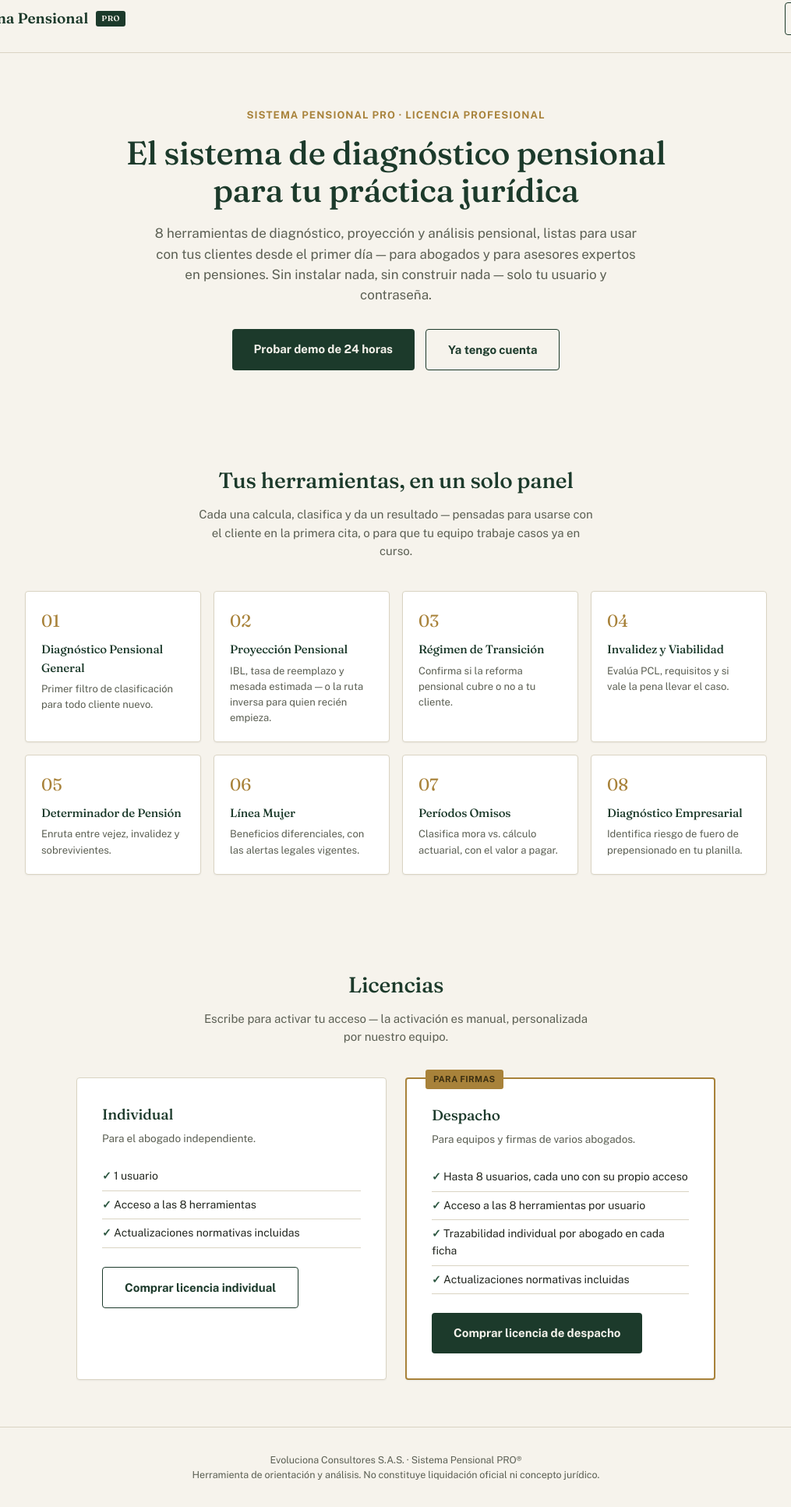
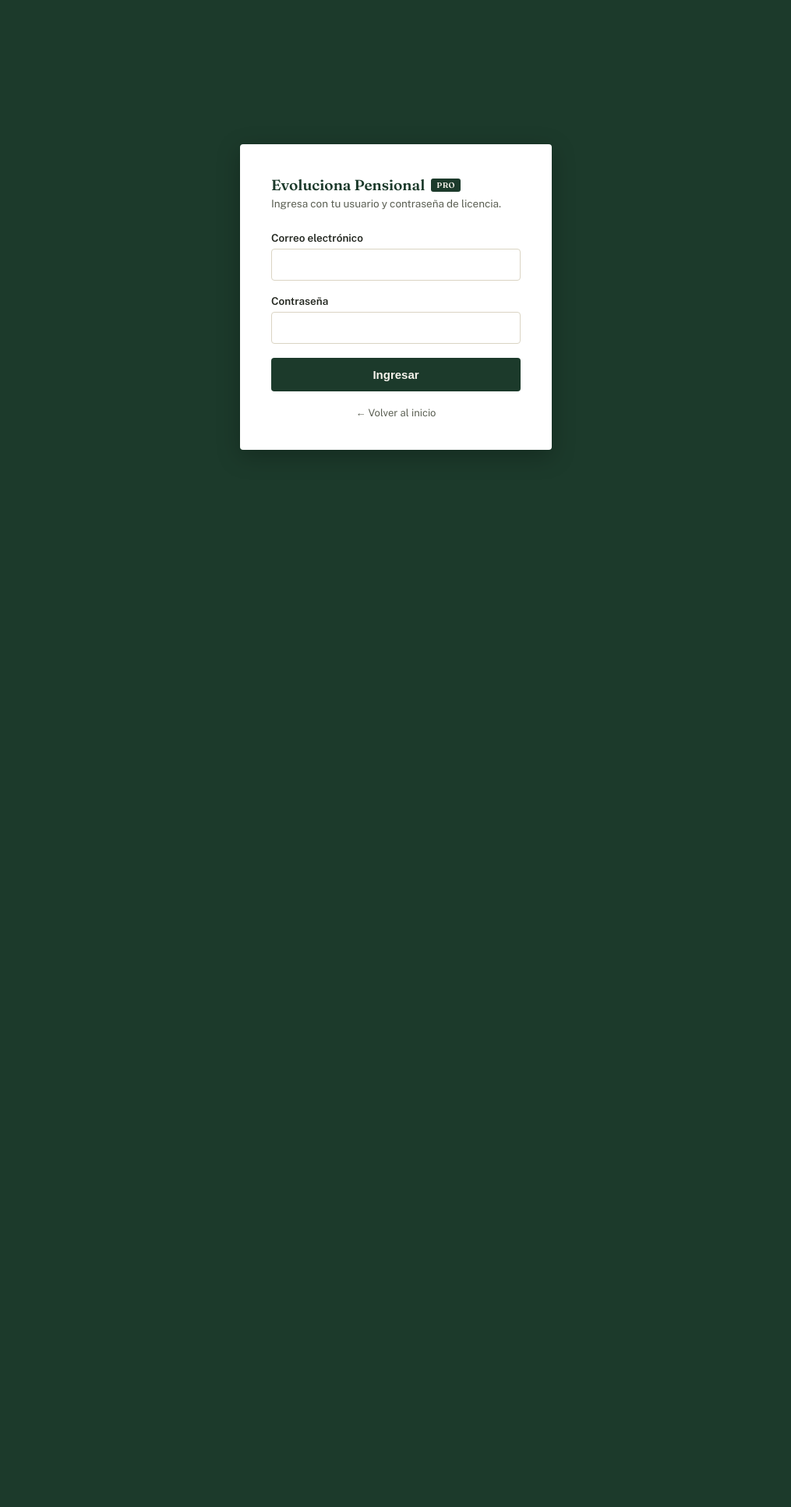
Before and after one commit to evolucionaconsultoressas/Evoluciona-Pensional-Pro, a plain HTML site: page index.html in a window 1280 px wide. Shown: the part 19-1952 px from the top of the page at 78% size, without its empty margins (132-1147 px from the left). After the commit the page ends 800 px from the top, so only its background shows below. Drawn offline with nearby package versions, Linux system fonts and the light colour scheme.

Commit message:
Update index.html

```diff
--- a/index.html
+++ b/index.html
@@ -3,132 +3,127 @@
 <head>
 <meta charset="UTF-8">
 <meta name="viewport" content="width=device-width, initial-scale=1.0">
-<title>Evoluciona Pensional PRO | Sistema Pensional para Profesionales</title>
+<title>Ingresar | Evoluciona Pensional PRO</title>
 <link rel="preconnect" href="https://fonts.googleapis.com">
-<link rel="preconnect" href="https://fonts.gstatic.com" crossorigin>
-<link href="https://fonts.googleapis.com/css2?family=Fraunces:ital,opsz,wght@0,9..144,400;0,9..144,500;0,9..144,600;1,9..144,500&family=Public+Sans:wght@400;500;600;700&display=swap" rel="stylesheet">
+<link href="https://fonts.googleapis.com/css2?family=Fraunces:ital,opsz,wght@0,9..144,400;0,9..144,500;0,9..144,600&family=Public+Sans:wght@400;500;600;700&display=swap" rel="stylesheet">
+<script src="https://cdn.jsdelivr.net/npm/@supabase/supabase-js@2/dist/umd/supabase.min.js"></script>
 <style>
   :root{
     --bg:#F6F3EC; --bg-panel:#FFFFFF; --ink:#22261F; --ink-soft:#5B5F53;
     --green-deep:#1C3A2B; --green-mid:#2C5741; --gold:#A8823A; --gold-soft:#EADFC4;
-    --line:#DAD4C3; --radius:4px; --shadow:0 1px 2px rgba(28,58,43,0.06);
+    --line:#DAD4C3; --rojo:#AE4B33; --radius:4px; --shadow:0 1px 2px rgba(28,58,43,0.06);
   }
   *{box-sizing:border-box;}
-  html,body{margin:0;padding:0;}
-  body{ background:var(--bg); color:var(--ink); font-family:'Public Sans',sans-serif; line-height:1.55; }
-  h1,h2,h3{ font-family:'Fraunces',serif; font-weight:500; color:var(--green-deep); letter-spacing:-0.01em; }
-  a{ color:inherit; }
-
-  nav{ display:flex; justify-content:space-between; align-items:center; padding:22px 48px; border-bottom:1px solid var(--line); }
-  .brand{ display:flex; align-items:center; gap:10px; font-family:'Fraunces',serif; font-size:19px; color:var(--green-deep); font-weight:600; }
-  .brand .pro-badge{ font-size:10px; background:var(--green-deep); color:#F6F3EC; padding:2px 7px; border-radius:3px; letter-spacing:.04em; }
-  .nav-login{ font-size:14px; font-weight:600; color:var(--green-deep); text-decoration:none; border:1px solid var(--green-deep); padding:9px 18px; border-radius:var(--radius); }
-  .nav-login:hover{ background:var(--green-deep); color:#F6F3EC; }
-
-  .hero{ max-width:820px; margin:70px auto 60px; padding:0 24px; text-align:center; }
-  .hero .eyebrow{ font-size:13px; letter-spacing:.08em; color:var(--gold); font-weight:700; text-transform:uppercase; margin-bottom:14px; }
-  .hero h1{ font-size:42px; line-height:1.15; margin:0 0 18px; }
-  .hero p{ font-size:17px; color:var(--ink-soft); max-width:60ch; margin:0 auto 30px; }
-  .hero-ctas{ display:flex; gap:14px; justify-content:center; flex-wrap:wrap; }
-  .btn-primary{ background:var(--green-deep); color:#F6F3EC; border:none; padding:14px 28px; border-radius:var(--radius); font-size:15px; font-weight:700; cursor:pointer; text-decoration:none; display:inline-block; }
-  .btn-primary:hover{ background:var(--green-mid); }
-  .btn-outline{ background:transparent; color:var(--green-deep); border:1px solid var(--green-deep); padding:14px 28px; border-radius:var(--radius); font-size:15px; font-weight:700; cursor:pointer; text-decoration:none; display:inline-block; }
-
-  .section{ max-width:1000px; margin:0 auto; padding:60px 24px; }
-  .section-title{ font-size:28px; text-align:center; margin:0 0 10px; }
-  .section-sub{ text-align:center; color:var(--ink-soft); font-size:15px; max-width:56ch; margin:0 auto 40px; }
-
-  .tools-grid{ display:grid; grid-template-columns:repeat(4,1fr); gap:16px; }
-  .tool-card{ background:var(--bg-panel); border:1px solid var(--line); border-radius:var(--radius); padding:20px; box-shadow:var(--shadow); }
-  .tool-card .num{ font-family:'Fraunces',serif; font-size:22px; color:var(--gold); }
-  .tool-card h3{ font-size:15px; margin:8px 0 6px; }
-  .tool-card p{ font-size:13px; color:var(--ink-soft); margin:0; }
-
-  .plans{ display:grid; grid-template-columns:1fr 1fr; gap:24px; max-width:820px; margin:0 auto; }
-  .plan-card{ background:var(--bg-panel); border:1px solid var(--line); border-radius:var(--radius); padding:32px; box-shadow:var(--shadow); }
-  .plan-card.featured{ border:2px solid var(--gold); position:relative; }
-  .plan-tag{ position:absolute; top:-12px; left:24px; background:var(--gold); color:#3A2E10; font-size:11px; font-weight:700; padding:4px 10px; border-radius:3px; letter-spacing:.03em; }
-  .plan-card h3{ font-size:19px; margin:0 0 6px; }
-  .plan-card .plan-desc{ font-size:13.5px; color:var(--ink-soft); margin:0 0 20px; }
-  .plan-card ul{ list-style:none; padding:0; margin:0 0 24px; font-size:14px; color:var(--ink); }
-  .plan-card li{ padding:7px 0; border-bottom:1px solid var(--line); }
-  .plan-card li:before{ content:"✓ "; color:var(--green-mid); font-weight:700; }
-
-  footer{ border-top:1px solid var(--line); padding:32px 48px; text-align:center; font-size:12.5px; color:var(--ink-soft); }
-
-  @media (max-width:720px){
-    nav{ padding:18px 20px; }
-    .hero h1{ font-size:30px; }
-    .tools-grid{ grid-template-columns:1fr 1fr; }
-    .plans{ grid-template-columns:1fr; }
-  }
+  html,body{margin:0;padding:0;height:100%;}
+  body{ background:var(--green-deep); color:var(--ink); font-family:'Public Sans',sans-serif; min-height:100vh; display:flex; align-items:center; justify-content:center; }
+  .login-card{ background:var(--bg-panel); border-radius:var(--radius); box-shadow:0 8px 30px rgba(0,0,0,0.25); padding:40px; width:100%; max-width:400px; }
+  .brand{ font-family:'Fraunces',serif; font-size:19px; color:var(--green-deep); font-weight:600; margin-bottom:4px; display:flex; align-items:center; gap:8px; }
+  .pro-badge{ font-size:10px; background:var(--green-deep); color:#F6F3EC; padding:2px 7px; border-radius:3px; letter-spacing:.04em; }
+  .subtitle{ font-size:13.5px; color:var(--ink-soft); margin:0 0 28px; }
+  label{ display:block; font-size:13.5px; font-weight:600; margin-bottom:6px; }
+  input{ width:100%; padding:11px 12px; border:1px solid var(--line); border-radius:var(--radius); font-size:14.5px; margin-bottom:18px; font-family:'Public Sans',sans-serif; }
+  input:focus{ outline:2px solid var(--green-deep); outline-offset:1px; }
+  button{ width:100%; background:var(--green-deep); color:#F6F3EC; border:none; padding:13px; border-radius:var(--radius); font-size:15px; font-weight:700; cursor:pointer; }
+  button:hover{ background:var(--green-mid); }
+  button:disabled{ opacity:.6; cursor:not-allowed; }
+  .msg{ font-size:13px; margin-top:16px; padding:12px 14px; border-radius:var(--radius); display:none; }
+  .msg.error{ background:#F8E9E4; color:#5E2E1E; display:block; }
+  .msg.info{ background:var(--gold-soft); color:#4A3A18; display:block; }
+  .back-link{ display:block; text-align:center; margin-top:20px; font-size:13px; color:var(--ink-soft); text-decoration:none; }
 </style>
 </head>
 <body>
+  <div class="login-card">
+    <div class="brand">Evoluciona Pensional <span class="pro-badge">PRO</span></div>
+    <p class="subtitle">Ingresa con tu usuario y contraseña de licencia.</p>
 
-<nav>
-  <div class="brand">Evoluciona Pensional <span class="pro-badge">PRO</span></div>
-  <a class="nav-login" href="login.html">Ingresar</a>
-</nav>
+    <form id="loginForm">
+      <label for="email">Correo electrónico</label>
+      <input type="email" id="email" required autocomplete="username">
+      <label for="password">Contraseña</label>
+      <input type="password" id="password" required autocomplete="current-password">
+      <button type="submit" id="btnLogin">Ingresar</button>
+    </form>
 
-<div class="hero">
-  <p class="eyebrow">Sistema Pensional PRO · Licencia Profesional</p>
-  <h1>El sistema de diagnóstico pensional para tu práctica jurídica</h1>
-  <p>8 herramientas de diagnóstico, proyección y análisis pensional, listas para usar con tus clientes desde el primer día — para abogados y para asesores expertos en pensiones. Sin instalar nada, sin construir nada — solo tu usuario y contraseña.</p>
-  <div class="hero-ctas">
-    <a class="btn-primary" href="demo.html">Probar demo de 24 horas</a>
-    <a class="btn-outline" href="login.html">Ya tengo cuenta</a>
+    <div class="msg" id="msgBox"></div>
+    <a class="back-link" href="index.html">← Volver al inicio</a>
   </div>
-</div>
 
-<div class="section">
-  <h2 class="section-title">Tus herramientas, en un solo panel</h2>
-  <p class="section-sub">Cada una calcula, clasifica y da un resultado — pensadas para usarse con el cliente en la primera cita, o para que tu equipo trabaje casos ya en curso.</p>
-  <div class="tools-grid">
-    <div class="tool-card"><span class="num">01</span><h3>Diagnóstico Pensional General</h3><p>Primer filtro de clasificación para todo cliente nuevo.</p></div>
-    <div class="tool-card"><span class="num">02</span><h3>Proyección Pensional</h3><p>IBL, tasa de reemplazo y mesada estimada — o la ruta inversa para quien recién empieza.</p></div>
-    <div class="tool-card"><span class="num">03</span><h3>Régimen de Transición</h3><p>Confirma si la reforma pensional cubre o no a tu cliente.</p></div>
-    <div class="tool-card"><span class="num">04</span><h3>Invalidez y Viabilidad</h3><p>Evalúa PCL, requisitos y si vale la pena llevar el caso.</p></div>
-    <div class="tool-card"><span class="num">05</span><h3>Determinador de Pensión</h3><p>Enruta entre vejez, invalidez y sobrevivientes.</p></div>
-    <div class="tool-card"><span class="num">06</span><h3>Línea Mujer</h3><p>Beneficios diferenciales, con las alertas legales vigentes.</p></div>
-    <div class="tool-card"><span class="num">07</span><h3>Períodos Omisos</h3><p>Clasifica mora vs. cálculo actuarial, con el valor a pagar.</p></div>
-    <div class="tool-card"><span class="num">08</span><h3>Diagnóstico Empresarial</h3><p>Identifica riesgo de fuero de prepensionado en tu planilla.</p></div>
-  </div>
-</div>
+<script>
+  // ==== CONFIGURACIÓN — reemplazar con los datos reales del proyecto Supabase ====
+  const SUPABASE_URL = "https://mdhdlnfhnqvjelecerla.supabase.co";
+  const SUPABASE_ANON_KEY = "sb_publishable_8CdFdPL3mCYzRfALVDO96A_J5mYv9uh";
+  const sb = supabase.createClient(SUPABASE_URL, SUPABASE_ANON_KEY);
 
-<div class="section">
-  <h2 class="section-title">Licencias</h2>
-  <p class="section-sub">Escribe para activar tu acceso — la activación es manual, personalizada por nuestro equipo.</p>
-  <div class="plans">
-    <div class="plan-card">
-      <h3>Individual</h3>
-      <p class="plan-desc">Para el abogado independiente.</p>
-      <ul>
-        <li>1 usuario</li>
-        <li>Acceso a las 8 herramientas</li>
-        <li>Actualizaciones normativas incluidas</li>
-      </ul>
-      <a class="btn-outline" href="comprar.html?plan=individual">Comprar licencia individual</a>
-    </div>
-    <div class="plan-card featured">
-      <span class="plan-tag">PARA FIRMAS</span>
-      <h3>Despacho</h3>
-      <p class="plan-desc">Para equipos y firmas de varios abogados.</p>
-      <ul>
-        <li>Hasta 8 usuarios, cada uno con su propio acceso</li>
-        <li>Acceso a las 8 herramientas por usuario</li>
-        <li>Trazabilidad individual por abogado en cada ficha</li>
-        <li>Actualizaciones normativas incluidas</li>
-      </ul>
-      <a class="btn-primary" href="comprar.html?plan=firma">Comprar licencia de despacho</a>
-    </div>
-  </div>
-</div>
+  const params = new URLSearchParams(window.location.search);
+  if(params.get("expirada")){
+    showMsg("Tu licencia venció o fue desactivada. Escríbenos para renovarla.", "error");
+  }
 
-<footer>
-  Evoluciona Consultores S.A.S. · Sistema Pensional PRO®<br>
-  Herramienta de orientación y análisis. No constituye liquidación oficial ni concepto jurídico.
-</footer>
+  function showMsg(text, type){
+    const box = document.getElementById("msgBox");
+    box.textContent = text;
+    box.className = "msg " + type;
+  }
 
+  document.getElementById("loginForm").addEventListener("submit", async (e)=>{
+    e.preventDefault();
+    const btn = document.getElementById("btnLogin");
+    btn.disabled = true;
+    btn.textContent = "Verificando...";
+
+    const email = document.getElementById("email").value.trim();
+    const password = document.getElementById("password").value;
+
+    const { data, error } = await sb.auth.signInWithPassword({ email, password });
+
+    if(error){
+      showMsg("Usuario o contraseña incorrectos.", "error");
+      btn.disabled = false;
+      btn.textContent = "Ingresar";
+      return;
+    }
+
+    // Verificar estado de la licencia en la tabla "licencias"
+    const { data: licencia, error: licError } = await sb
+      .from("licencias")
+      .select("activo, fecha_expiracion")
+      .eq("user_id", data.user.id)
+      .single();
+
+    if(licError || !licencia){
+      showMsg("Tu cuenta no tiene una licencia asociada. Contacta a Evoluciona Consultores.", "error");
+      await sb.auth.signOut();
+      btn.disabled = false;
+      btn.textContent = "Ingresar";
+      return;
+    }
+
+    const vencida = new Date(licencia.fecha_expiracion) < new Date();
+    if(!licencia.activo || vencida){
+      showMsg("Tu licencia venció. Te llevamos a renovarla...", "info");
+      setTimeout(()=>{ window.location.href = "renovar.html"; }, 1200);
+      return;
+    }
+
+    // Intentar abrir sesión — respeta el límite de 1 sesión activa por usuario
+    const { data: token, error: sesionError } = await sb.rpc("intentar_abrir_sesion");
+
+    if(sesionError){
+      if(sesionError.message && sesionError.message.includes("SESION_ACTIVA_EXISTENTE")){
+        showMsg("Ya tienes una sesión activa en otro dispositivo. Ciérrala allá, o espera unos minutos si esa pestaña quedó abierta sin usarse.", "error");
+      } else {
+        showMsg("No se pudo iniciar la sesión. Intenta de nuevo.", "error");
+      }
+      await sb.auth.signOut();
+      btn.disabled = false;
+      btn.textContent = "Ingresar";
+      return;
+    }
+
+    localStorage.setItem("pensional_pro_token", token);
+    window.location.href = "panel.html";
+  });
+</script>
 </body>
 </html>
```
